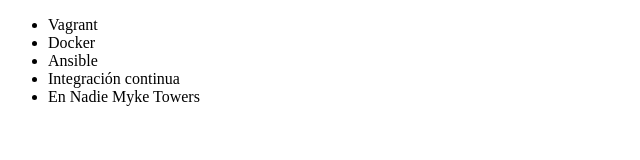
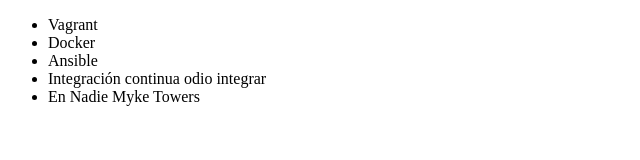
Before and after one commit to SebastianCA19/alura-git, a plain HTML site: page index.html in a window 1280 px wide. Shown: the full height of the page, 0-640 px from the left. Drawn offline with Linux system fonts and the light colour scheme.

Commit message:
no sé integrar

```diff
--- a/index.html
+++ b/index.html
@@ -9,7 +9,7 @@
          <li> Vagrant </li>
          <li> Docker </li>
          <li> Ansible </li>
-         <li> Integración continua </li>
+         <li> Integración continua odio integrar </li>
          <li> En Nadie Myke Towers</li>
      </ul>
 </body>
```
